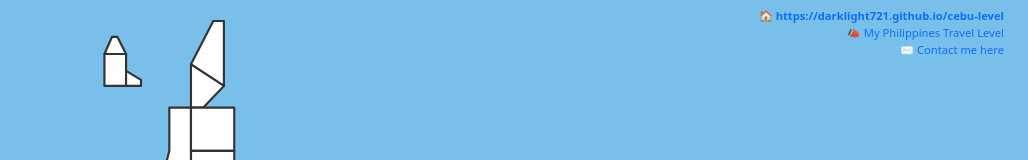
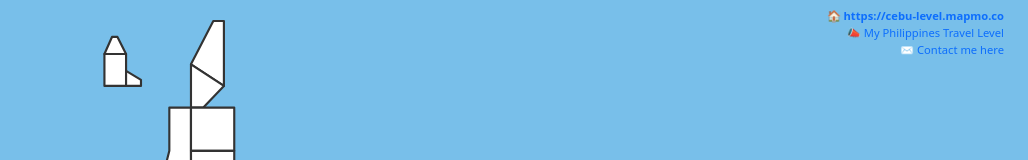
Before and after one commit to darklight721/cebu-level, a React (Vite) app: page / in a window 1280 px wide. Shown: the top 160 px of the page, without its empty margins (252-1280 px from the left). Built offline with nearby package versions, Linux system fonts and the light colour scheme.

Commit message:
Change home url

```diff
--- a/src/data.ts
+++ b/src/data.ts
@@ -340,4 +340,4 @@ export const VALUES = {
 export type Values = typeof VALUES
 export type Result = Record<string, number>
 
-export const HOME_URL = 'https://darklight721.github.io/cebu-level'
+export const HOME_URL = 'https://cebu-level.mapmo.co'
```
